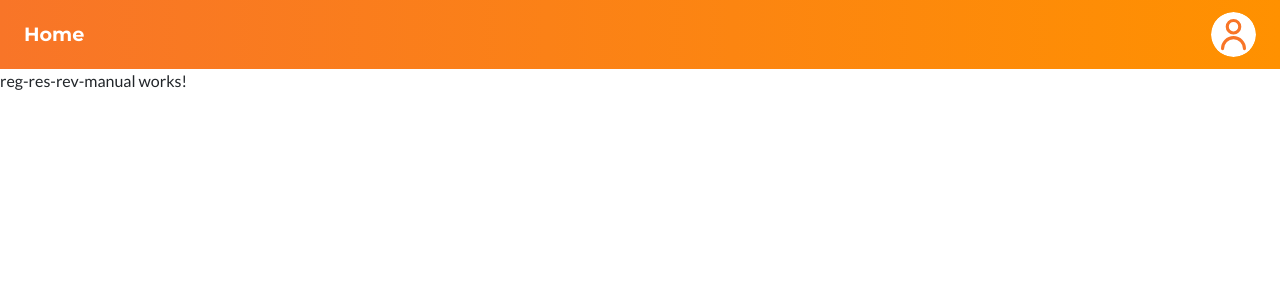
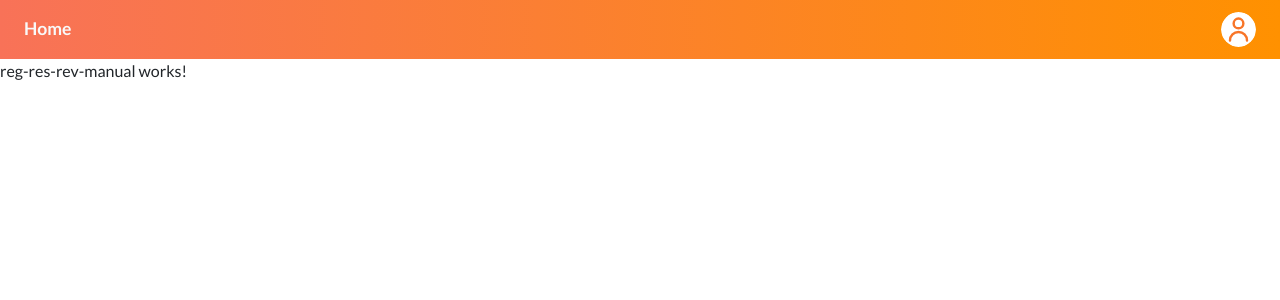
Before and after one commit to EpsilonML7376/TPI-DSI2025-G1-front-end, an Angular app: page /reg-res-rev-manual in a window 1280 px wide. Shown: the top 300 px of the page. Built offline with nearby package versions, Linux system fonts and the light colour scheme; no server answers.

Commit message:
Corrección uso de fuentes y colores en Navbar

```diff
--- a/src/app/components/navbar/navbar.css
+++ b/src/app/components/navbar/navbar.css
@@ -1,5 +1,5 @@
 .header {
-  background: linear-gradient(90deg, #F87528 0%, #FF9100 100%);
+  background: linear-gradient(90deg, var(--color-primary) 0%, var(--color-primary-variant) 100%);
   display: flex;
   justify-content: space-between;
   align-items: center;
@@ -12,16 +12,16 @@
 }
 
 .home-link {
-  color: white;
+  color: var(--color-white);
   text-decoration: none;
-  font-size: 1.2rem;
-  font-family: 'Montserrat', sans-serif;
-  font-weight: 600;
-  transition: opacity 0.3s ease;
+  font-size: 1.1rem;
+  font-weight: bold;
+  transition: all 0.2s ease;
 }
 
 .home-link:hover {
-  opacity: 0.8;
+  transform: scale(1.06);
+  text-shadow: 0 0 12px rgba(0, 0, 0, 0.4);
 }
 
 .navbar-right {
@@ -36,19 +36,17 @@
 }
 
 .user-logo {
-  width: 45px;       /* ajustá según el tamaño que quieras */
-  height: 45px;
-  object-fit: cover; /* cubre el área sin distorsionar */
-  border-radius: 50%; /* hace la imagen circular */
-  transition: transform 0.2s ease, box-shadow 0.2s ease;
-  will-change: transform; /* optimiza la animación */
+  width: 2.2rem;
+  height: 2.2rem;
+  object-fit: cover;
+  border-radius: 50%;
+  transition: all 0.2s ease;
 }
 
-/* Efecto hover para la imagen de usuario: ligero escalado y sombra */
 .user-logo:hover,
 .user-logo:focus {
-  transform: scale(1.08);
+  transform: scale(1.06);
   box-shadow: 0 6px 18px rgba(0, 0, 0, 0.18);
   cursor: pointer;
-  outline: none; /* si la imagen puede recibir foco por accesibilidad */
+  outline: none;
 }
```
